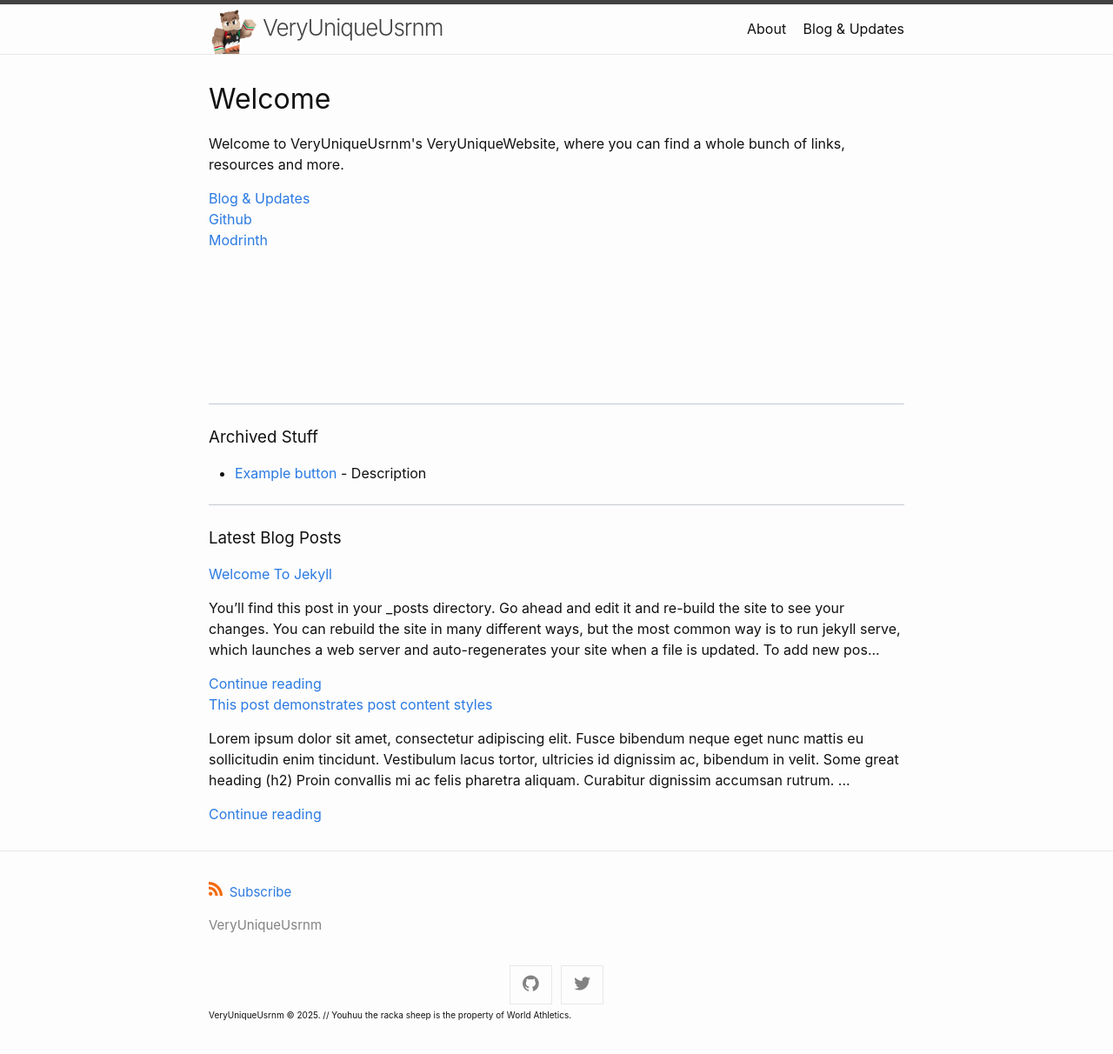
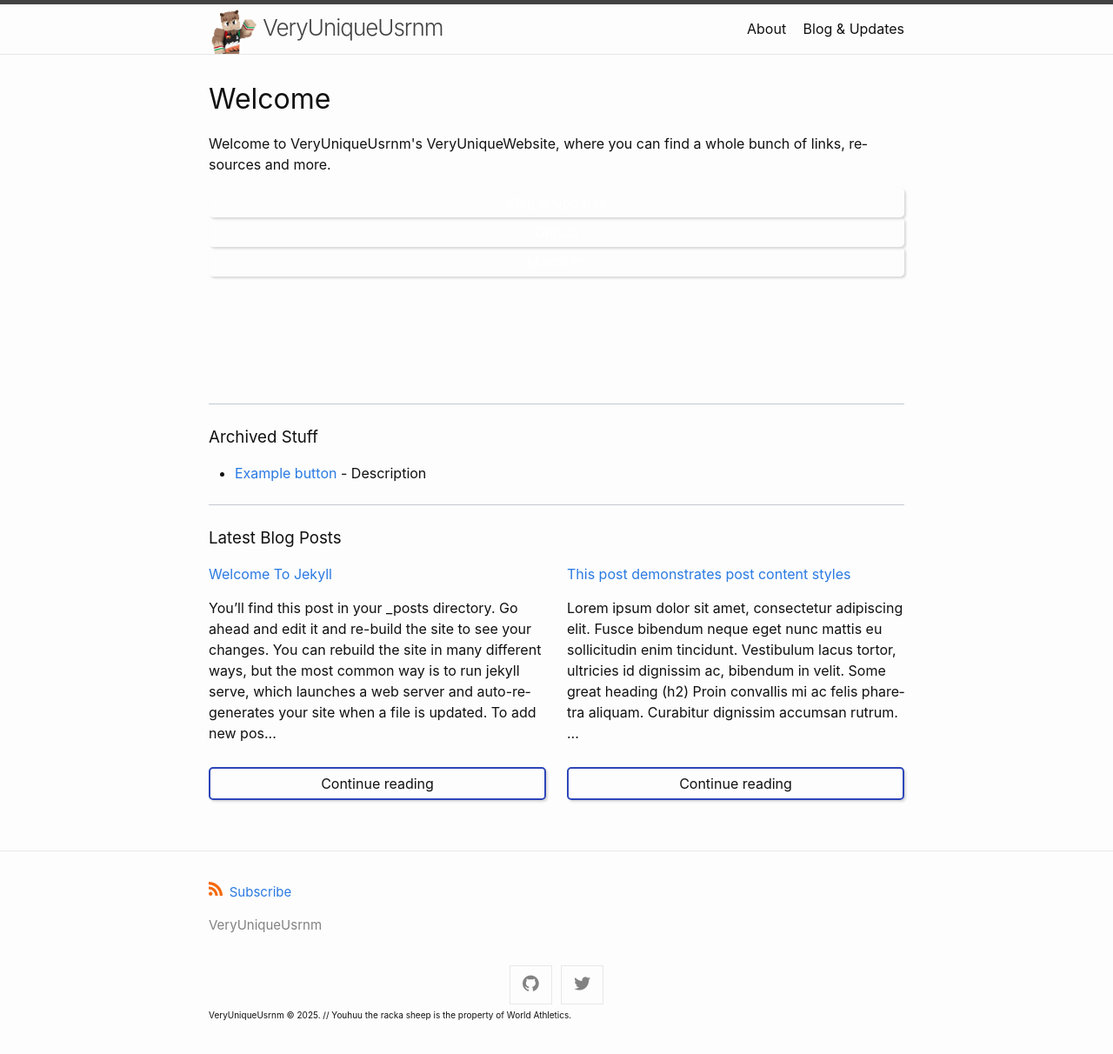
Before and after one commit to veryuniqueusrnm/veryuniqueusrnm.github.io, a Jekyll site: the page built from index.md, in a window 1280 px wide and 1220 px high. Shown: the top 1212 px of the window at 87% size. Built offline with Jekyll 4.4.1, drawn with Linux system fonts in a browser that asks for light colours.

Commit message:
Update custom.css

```diff
--- a/assets/css/custom.css
+++ b/assets/css/custom.css
@@ -45,3 +45,44 @@ hr {
     height: 1px;
     background-color: #c4c9cf;
 }
+
+.home .row-2 {
+    display: grid;
+    grid-template-columns: repeat(2, 1fr);
+    gap: 24px;
+}
+
+@media screen and (max-width: 500px)
+.home .row-2 {
+    grid-template-columns: 1fr;
+}
+
+.home .column {
+    display: flex;
+    flex-direction: column;
+    flex: 1;
+}
+
+.home .column section {
+    padding-bottom: 12px;
+}
+
+p {
+    hyphens: auto;
+}
+
+button.secondary, .button.secondary {
+    background-color: transparent;
+    border: 2px solid #2D46B9;
+    color: #111 !important;
+}
+
+button, .button {
+    border-radius: 5px;
+    color: white !important;
+    text-decoration: none !important;
+    padding: 5px 8px;
+    text-align: center;
+    display: inline-block;
+    box-shadow: rgba(0,0,0,0.15) 1.95px 1.95px 2.6px;
+}
```
